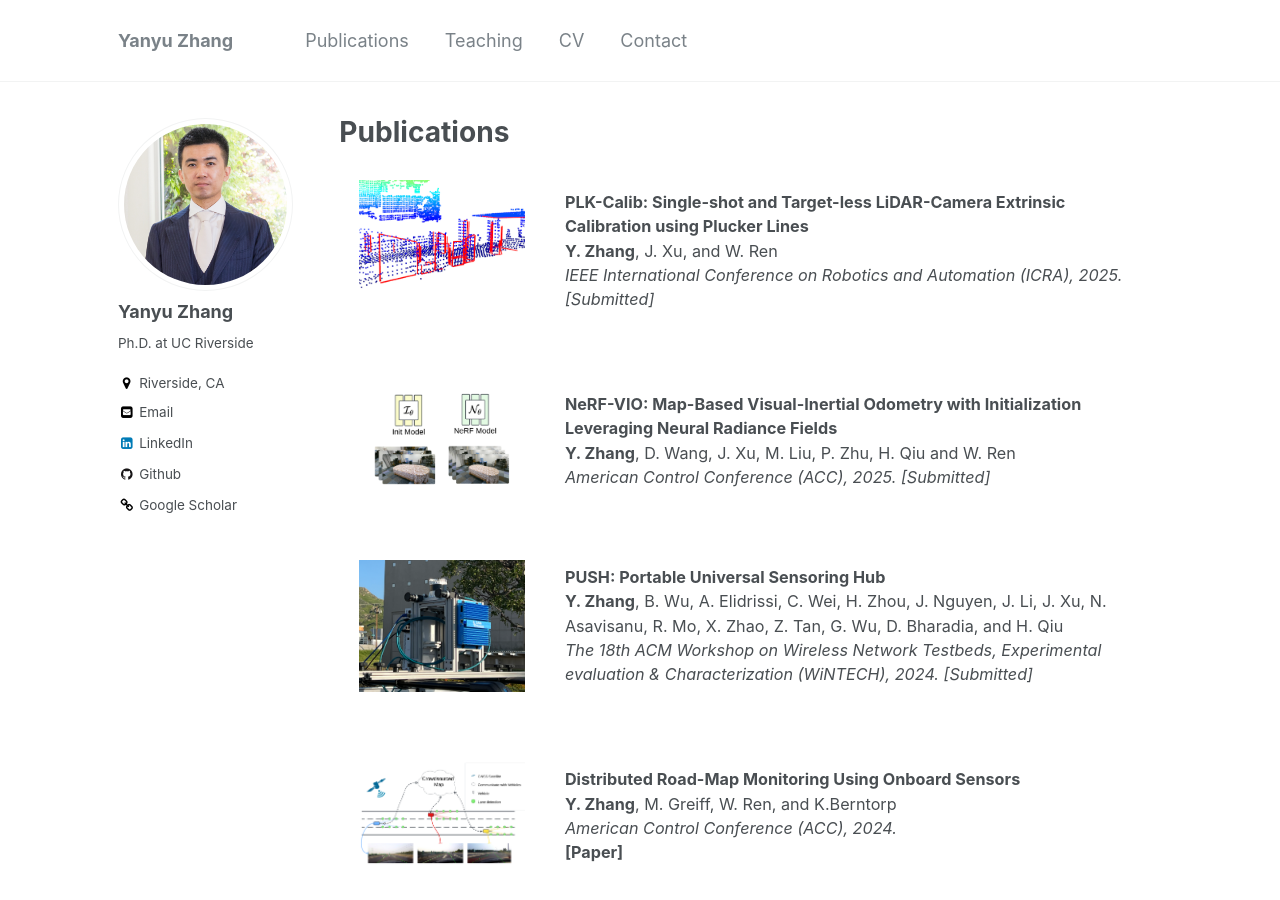
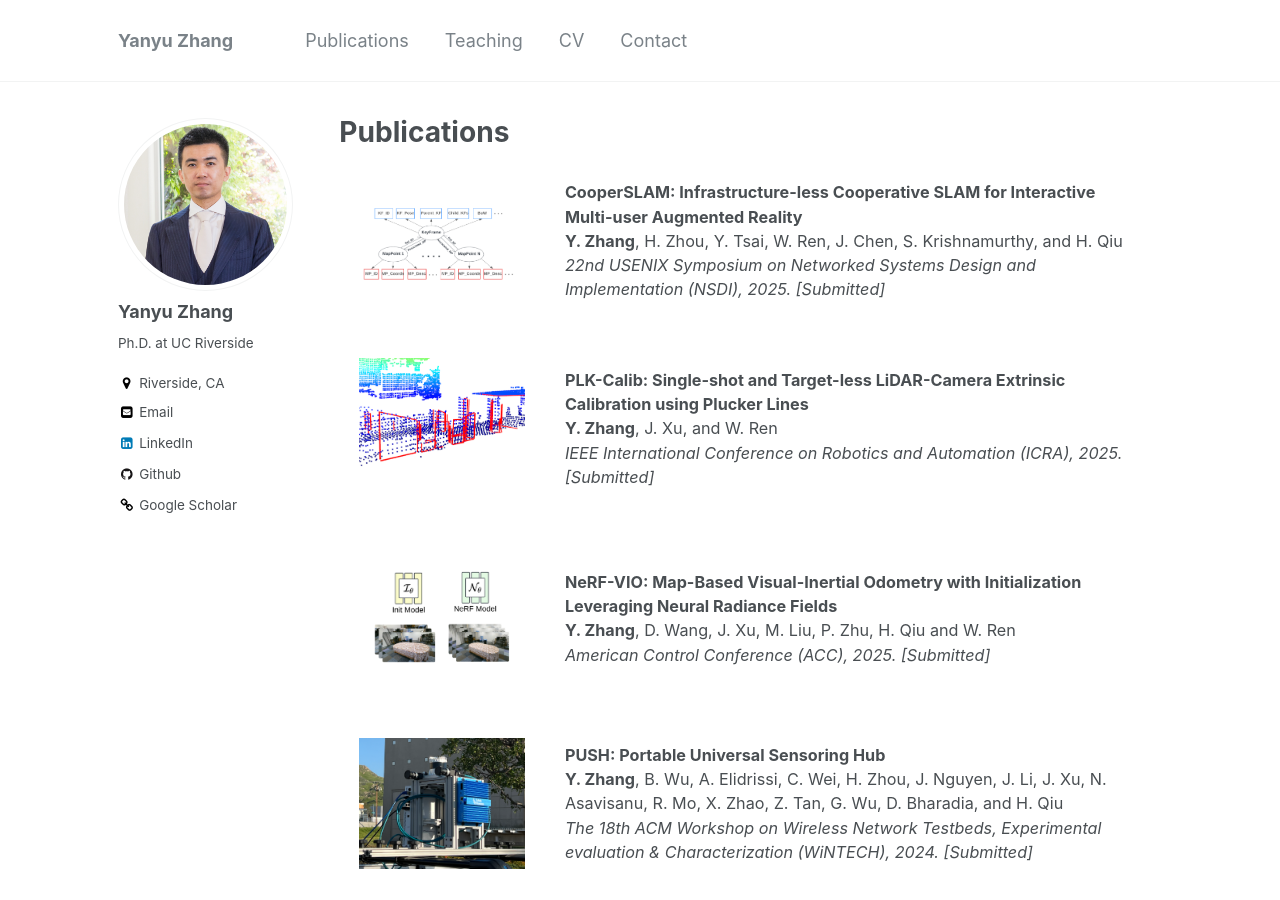
Before and after one commit to zhangyanyu0722/zhangyanyu0722.github.io, a Jekyll site: the page built from _pages/publications.md, in a window 1280 px wide and 900 px high. Built offline with Jekyll 4.4.1, drawn with Linux system fonts in a browser that asks for light colours.

Commit message:
Add Publication

```diff
--- a/_pages/publications.md
+++ b/_pages/publications.md
@@ -6,6 +6,21 @@ author_profile: true
 ---
 
 <html>
+    <table style="width:100%;border:0px;border-spacing:0px;border-collapse:separate;margin-right:auto;margin-left:auto;font-size:90%;">
+          <tr onmouseout="nightsight_stop()" onmouseover="nightsight_start()">
+            <td style="padding:20px;width:25%;vertical-align:middle;border-left-style:none;border-bottom-style:none;border-top-style:none;border-right-style:none">
+              <img src="../images/nsdi2025.png" alt="hpp" style="border-style: none" >
+            </td>
+            <td style="padding:20px;width:75%;vertical-align:middle;border-left-style:none;border-bottom-style:none;border-top-style:none;border-right-style:none">
+                <papertitle><strong>CooperSLAM: Infrastructure-less Cooperative SLAM for Interactive Multi-user Augmented Reality</strong>
+                </papertitle>
+              <br>
+                <strong>Y. Zhang</strong>, H. Zhou, Y. Tsai, W. Ren, J. Chen, S. Krishnamurthy, and H. Qiu
+              <br>
+              <em>22nd USENIX Symposium on Networked Systems Design and Implementation (NSDI), 2025. [Submitted]</em><br>
+            </td>
+          </tr>
+    </table>
     <table style="width:100%;border:0px;border-spacing:0px;border-collapse:separate;margin-right:auto;margin-left:auto;font-size:90%;">
           <tr onmouseout="nightsight_stop()" onmouseover="nightsight_start()">
             <td style="padding:20px;width:25%;vertical-align:middle;border-left-style:none;border-bottom-style:none;border-top-style:none;border-right-style:none">
```
Also changed, not shown: images/nsdi2025.png (added).
